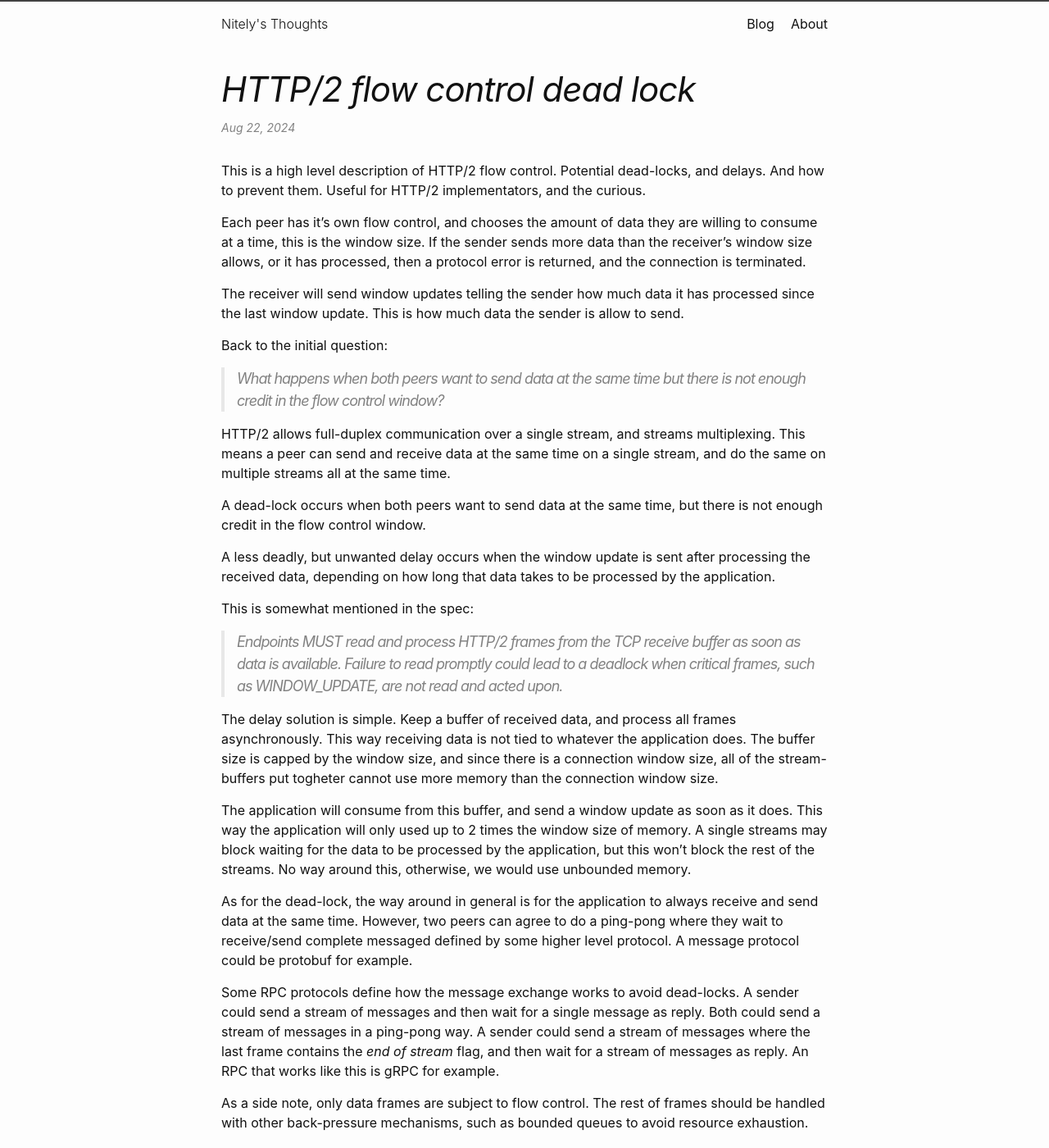
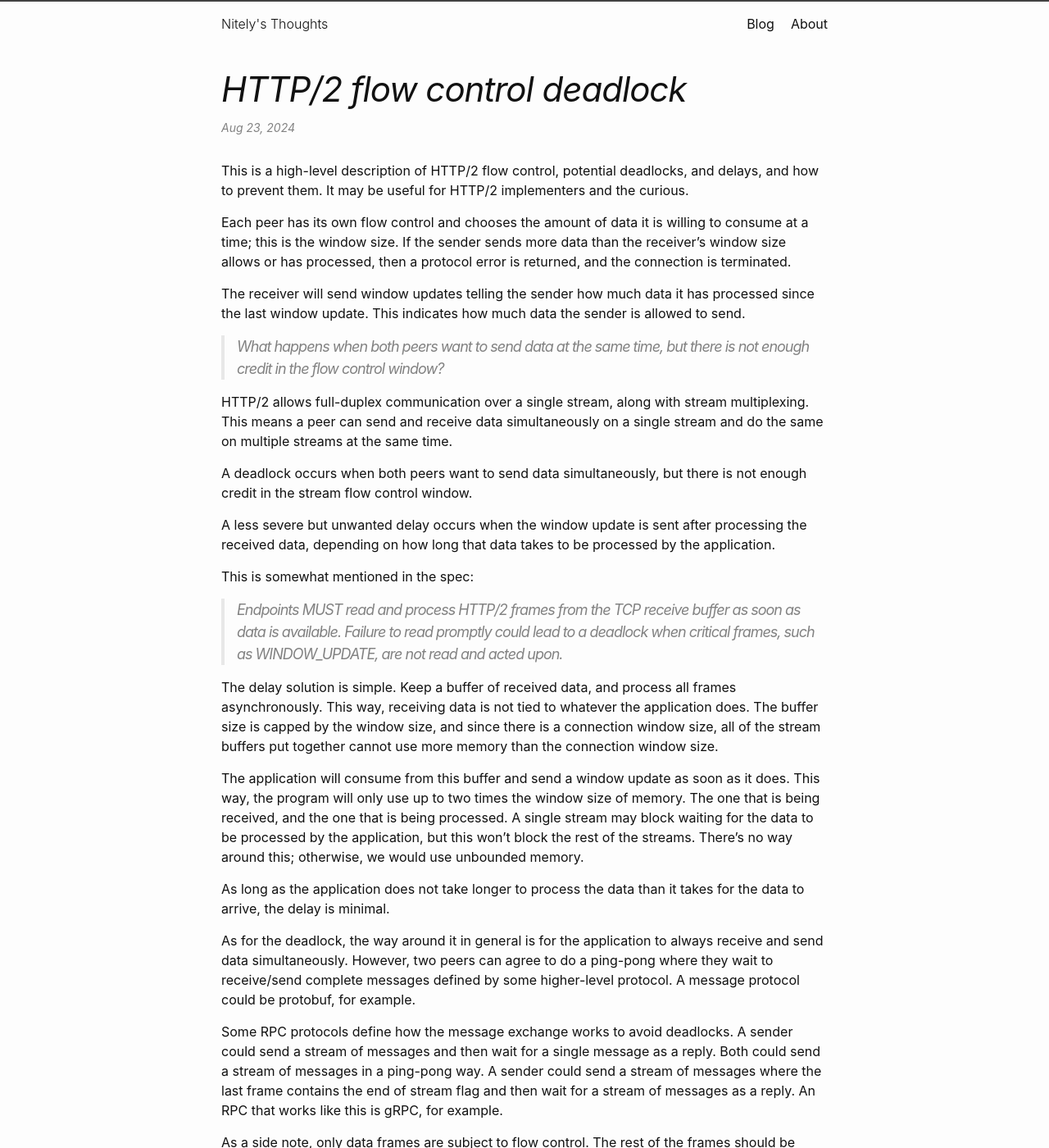
Before and after one commit to nitely/nitely.github.io, a Jekyll site: the page built from _posts/2024-08-22-http-2-flow-control-dead-lock.md, in a window 1280 px wide and 1400 px high. Shown: the whole window at 82% size. Built offline with Jekyll 4.4.1, drawn with Linux system fonts in a browser that asks for light colours; some of the changed text lies outside the part shown.

Commit message:
corrections

```diff
--- a/_posts/2024-08-22-http-2-flow-control-dead-lock.md
+++ b/_posts/2024-08-22-http-2-flow-control-dead-lock.md
@@ -1,35 +1,35 @@
 ---
 layout: post
-title:  "HTTP/2 flow control dead lock"
-date: 2024-08-22 18:49:00 -0300
+title:  "HTTP/2 flow control deadlock"
+date: 2024-08-22 23:04:00 -0300
 ---
 
-This is a high level description of HTTP/2 flow control. Potential dead-locks, and delays. And how to prevent them. Useful for HTTP/2 implementators, and the curious.
+This is a high-level description of HTTP/2 flow control, potential deadlocks, and delays, and how to prevent them. It may be useful for HTTP/2 implementers and the curious.
 
-Each peer has it's own flow control, and chooses the amount of data they are willing to consume at a time, this is the window size. If the sender sends more data than the receiver's window size allows, or it has processed, then a protocol error is returned, and the connection is terminated.
+Each peer has its own flow control and chooses the amount of data it is willing to consume at a time; this is the window size. If the sender sends more data than the receiver's window size allows or has processed, then a protocol error is returned, and the connection is terminated.
 
-The receiver will send window updates telling the sender how much data it has processed since the last window update. This is how much data the sender is allow to send.
+The receiver will send window updates telling the sender how much data it has processed since the last window update. This indicates how much data the sender is allowed to send.
 
-Back to the initial question:
+> What happens when both peers want to send data at the same time, but there is not enough credit in the flow control window?
 
-> What happens when both peers want to send data at the same time but there is not enough credit in the flow control window?
+HTTP/2 allows full-duplex communication over a single stream, along with stream multiplexing. This means a peer can send and receive data simultaneously on a single stream and do the same on multiple streams at the same time.
 
-HTTP/2 allows full-duplex communication over a single stream, and streams multiplexing. This means a peer can send and receive data at the same time on a single stream, and do the same on multiple streams all at the same time.
+A deadlock occurs when both peers want to send data simultaneously, but there is not enough credit in the stream flow control window.
 
-A dead-lock occurs when both peers want to send data at the same time, but there is not enough credit in the flow control window.
-
-A less deadly, but unwanted delay occurs when the window update is sent after processing the received data, depending on how long that data takes to be processed by the application.
+A less severe but unwanted delay occurs when the window update is sent after processing the received data, depending on how long that data takes to be processed by the application.
 
 This is somewhat mentioned in the spec:
 
 > Endpoints MUST read and process HTTP/2 frames from the TCP receive buffer as soon as data is available. Failure to read promptly could lead to a deadlock when critical frames, such as WINDOW_UPDATE, are not read and acted upon.
 
-The delay solution is simple. Keep a buffer of received data, and process all frames asynchronously. This way receiving data is not tied to whatever the application does. The buffer size is capped by the window size, and since there is a connection window size, all of the stream-buffers put togheter cannot use more memory than the connection window size.
+The delay solution is simple. Keep a buffer of received data, and process all frames asynchronously. This way, receiving data is not tied to whatever the application does. The buffer size is capped by the window size, and since there is a connection window size, all of the stream buffers put together cannot use more memory than the connection window size.
 
-The application will consume from this buffer, and send a window update as soon as it does. This way the application will only used up to 2 times the window size of memory. A single streams may block waiting for the data to be processed by the application, but this won't block the rest of the streams. No way around this, otherwise, we would use unbounded memory.
+The application will consume from this buffer and send a window update as soon as it does. This way, the program will only use up to two times the window size of memory. The one that is being received, and the one that is being processed. A single stream may block waiting for the data to be processed by the application, but this won't block the rest of the streams. There's no way around this; otherwise, we would use unbounded memory.
 
-As for the dead-lock, the way around in general is for the application to always receive and send data at the same time. However, two peers can agree to do a ping-pong where they wait to receive/send complete messaged defined by some higher level protocol. A message protocol could be protobuf for example.
+As long as the application does not take longer to process the data than it takes for the data to arrive, the delay is minimal.
 
-Some RPC protocols define how the message exchange works to avoid dead-locks. A sender could send a stream of messages and then wait for a single message as reply. Both could send a stream of messages in a ping-pong way. A sender could send a stream of messages where the last frame contains the *end of stream* flag, and then wait for a stream of messages as reply. An RPC that works like this is gRPC for example.
+As for the deadlock, the way around it in general is for the application to always receive and send data simultaneously. However, two peers can agree to do a ping-pong where they wait to receive/send complete messages defined by some higher-level protocol. A message protocol could be protobuf, for example.
 
-As a side note, only data frames are subject to flow control. The rest of frames should be handled with other back-pressure mechanisms, such as bounded queues to avoid resource exhaustion.
+Some RPC protocols define how the message exchange works to avoid deadlocks. A sender could send a stream of messages and then wait for a single message as a reply. Both could send a stream of messages in a ping-pong way. A sender could send a stream of messages where the last frame contains the end of stream flag and then wait for a stream of messages as a reply. An RPC that works like this is gRPC, for example.
+
+As a side note, only data frames are subject to flow control. The rest of the frames should be handled with other back-pressure mechanisms, such as bounded queues, to avoid resource exhaustion.
```
